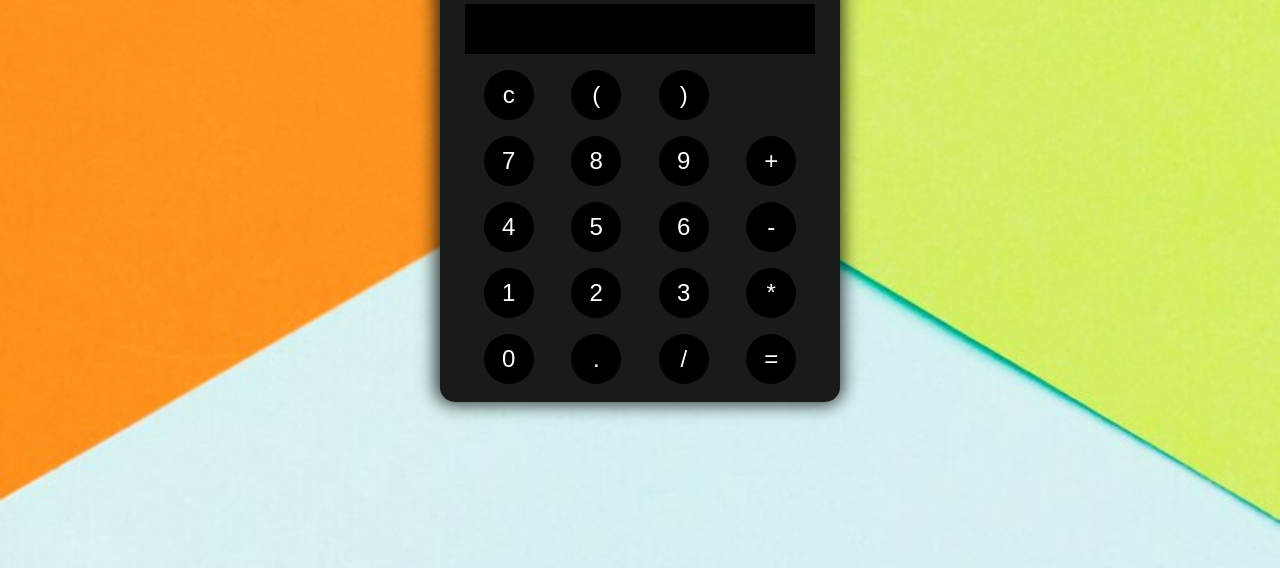
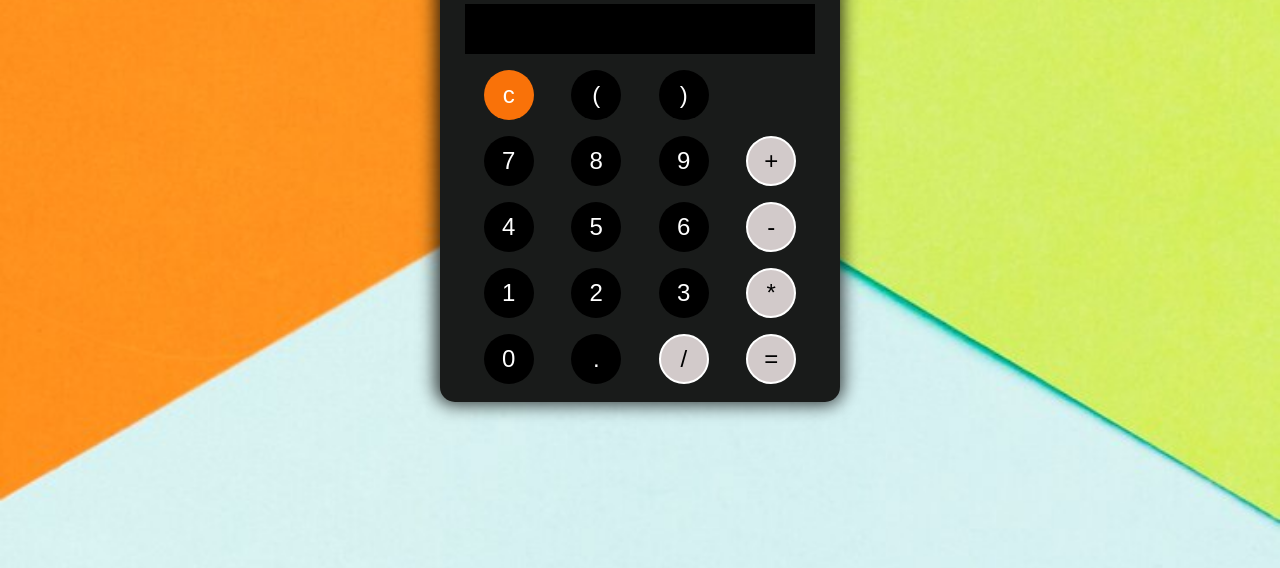
Before and after one commit to abdul-halim-dev/calculator-pro, a plain HTML site: page index.html in a window 1280 px wide. Shown: the part 138-706 px from the top of the page. Drawn offline with Linux system fonts and the light colour scheme.

Commit message:
put calculator

```diff
--- a/app.js
+++ b/app.js
@@ -7,6 +7,7 @@ function Deleteme(){
 
 function claculator(newValue){
     document.getElementById('result').value += newValue;
+
 };
 
 function Answer(){
--- a/index.html
+++ b/index.html
@@ -25,7 +25,7 @@
 
 
                 <tr>
-                    <td> <input type="button" value="c" onclick="Deleteme( 'c' )"></td>
+                    <td> <input type="button" value="c" onclick="Deleteme( 'c' )" class="c"></td>
                     <td> <input type="button" value="(" onclick="claculator('(')"></td>
                     <td> <input type="button" value=")" onclick="claculator(')')"></td>
 
@@ -35,7 +35,7 @@
                     <td> <input type="button" value="7" onclick="claculator('7')"></td>
                     <td> <input type="button" value="8" onclick="claculator('8')"></td>
                     <td> <input type="button" value="9" onclick="claculator('9')"></td>
-                    <td> <input type="button" value="+" onclick="claculator('+')"></td>
+                    <td> <input type="button" value="+" onclick="claculator('+')" class="active"></td>
 
                 </tr>
 
@@ -43,7 +43,7 @@
                     <td> <input type="button" value="4" onclick="claculator('4')"></td>
                     <td> <input type="button" value="5" onclick="claculator('5')"></td>
                     <td> <input type="button" value="6" onclick="claculator('6')"></td>
-                    <td> <input type="button" value="-" onclick="claculator('-')"></td>
+                    <td> <input type="button" value="-" onclick="claculator('-')" class="active"></td>
 
                 </tr>
 
@@ -51,14 +51,14 @@
                     <td> <input type="button" value="1" onclick="claculator('1')"></td>
                     <td> <input type="button" value="2" onclick="claculator('2')"></td>
                     <td> <input type="button" value="3" onclick="claculator('3')"></td>
-                    <td> <input type="button" value="*" onclick="claculator('*')"></td>
+                    <td> <input type="button" value="*" onclick="claculator('*')" class="active"></td>
 
                 </tr>
                 <tr>
                     <td> <input type="button" value="0" onclick="claculator('0')"></td>
                     <td> <input type="button" value="." onclick="claculator('.')"></td>
-                    <td> <input type="button" value="/" onclick="claculator('/')"></td>
-                    <td> <input type="button" value="=" onclick="Answer()"></td>
+                    <td> <input type="button" value="/" onclick="claculator('/')" class="active"></td>
+                    <td> <input type="button" value="=" onclick="Answer()" class="active"></td>
 
                 </tr>
 
--- a/style.css
+++ b/style.css
@@ -78,14 +78,28 @@ input[type="button"] {
 input[type="text"] {
     width: 350px;
     height: 50px;
-    text-align: right;
+    text-align: center;
     color: white;
     background-color: black;
     font-size: 24px;
     border: 0;
     outline: 0;
     padding: 20px;
+    text-align: right;
 
+
+}
+.active{
+
+    color: rgb(0, 0, 0) !important;
+    background-color: rgb(210, 202, 202) !important;
+    border: 2px solid white !important;
+
+}
+.c{
+
+    color: rgb(255, 255, 255) !important;
+    background-color:  #f97209 !important;
 
 }
 
@@ -99,6 +113,16 @@ input[type="button"]:hover {
     cursor: pointer;
 
 }
+.active:hover {
+    color: white !important;
+    background: rgb(196, 58, 3) !important;
+    box-shadow: -1px -3px 21px -2px rgba(196, 58, 3, 0.75) !important;
+    -webkit-box-shadow: -1px -3px 21px -2px rgba(196, 58, 3, 0.75) !important;
+    -moz-box-shadow: -1px -3px 21px -2px rgba(196, 58, 3, 0.75) !important;
+    cursor: pointer !important;
+    border: 0 !important;
+
+}
 
 
 @media screen and (max-width:502px) {
```
